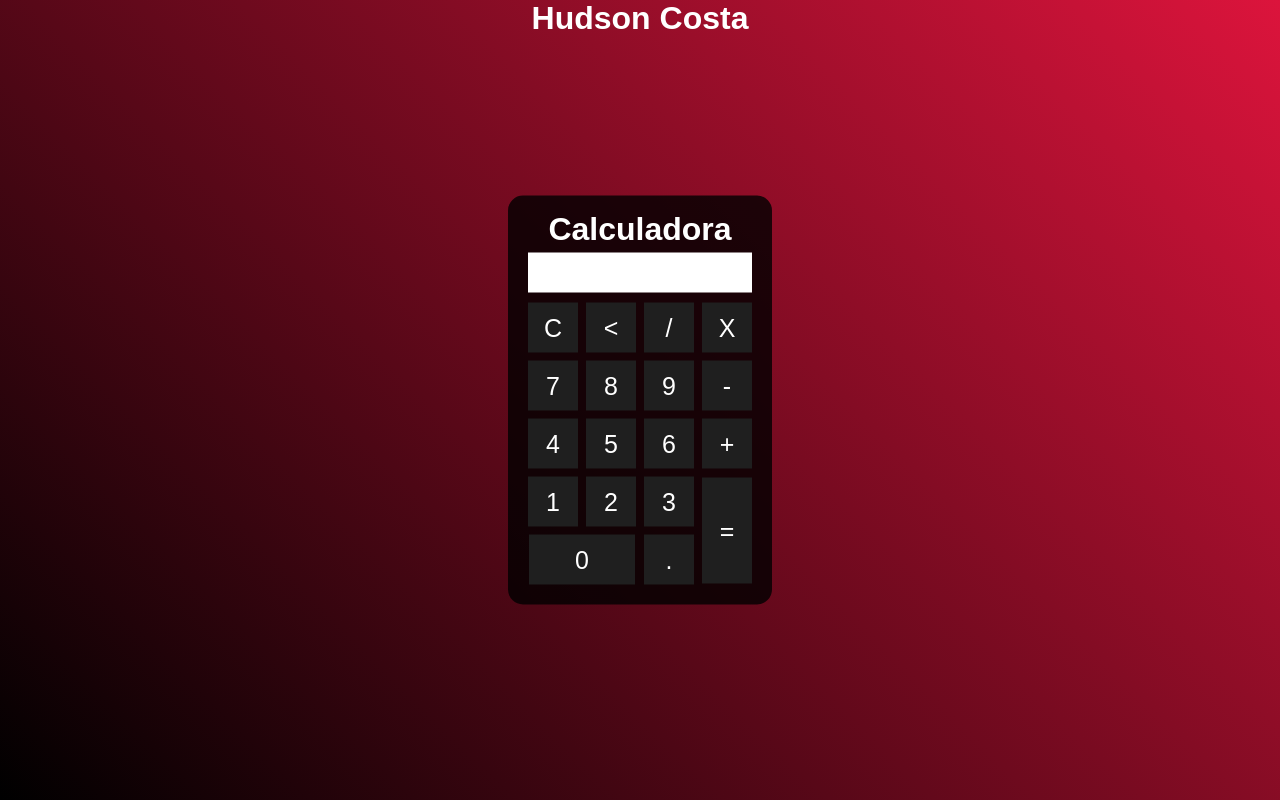
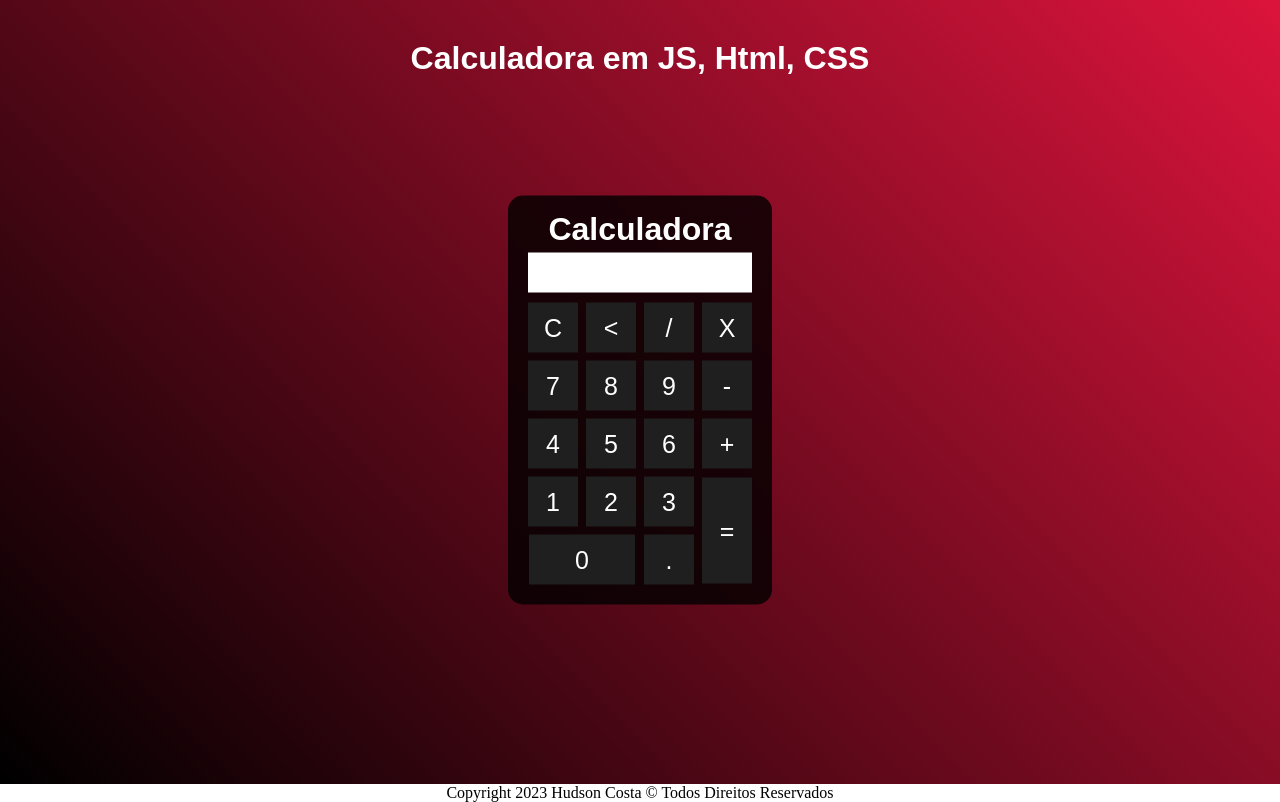
Before and after one commit to Hudson390/Calculadora-JS, a plain HTML site: page calculadora.html in a window 1280 px wide. Drawn offline with Linux system fonts and the light colour scheme.

Commit message:
Ajustes Finais

```diff
--- a/calculadora.html
+++ b/calculadora.html
@@ -11,7 +11,7 @@
         }
         .fundo{
             background-image: linear-gradient(45deg, black, crimson);
-            height: 100vh;
+            height: 98vh;
             color: white;
             font-family: Arial, Helvetica, sans-serif;
             text-align: center;
@@ -49,11 +49,14 @@
             text-align: right;
             padding: 5px;
         }
+        .reserva{
+            text-align: center;
+        }
     </style>
 </head>
 <body>
     <div class="fundo">
-        <H1>Hudson Costa</H1>
+        <H1 style="padding: 40px;">Calculadora em JS, Html, CSS</H1>
         <div class="calculadora">
             <h1>Calculadora</h1>
             <p id="resultado"></p>
@@ -89,6 +92,7 @@
             </table>
         </div>
     </div>
+    <p class="reserva">Copyright 2023 Hudson Costa ©  Todos Direitos Reservados</p>
 
     <script>
         function insert(num){
```
